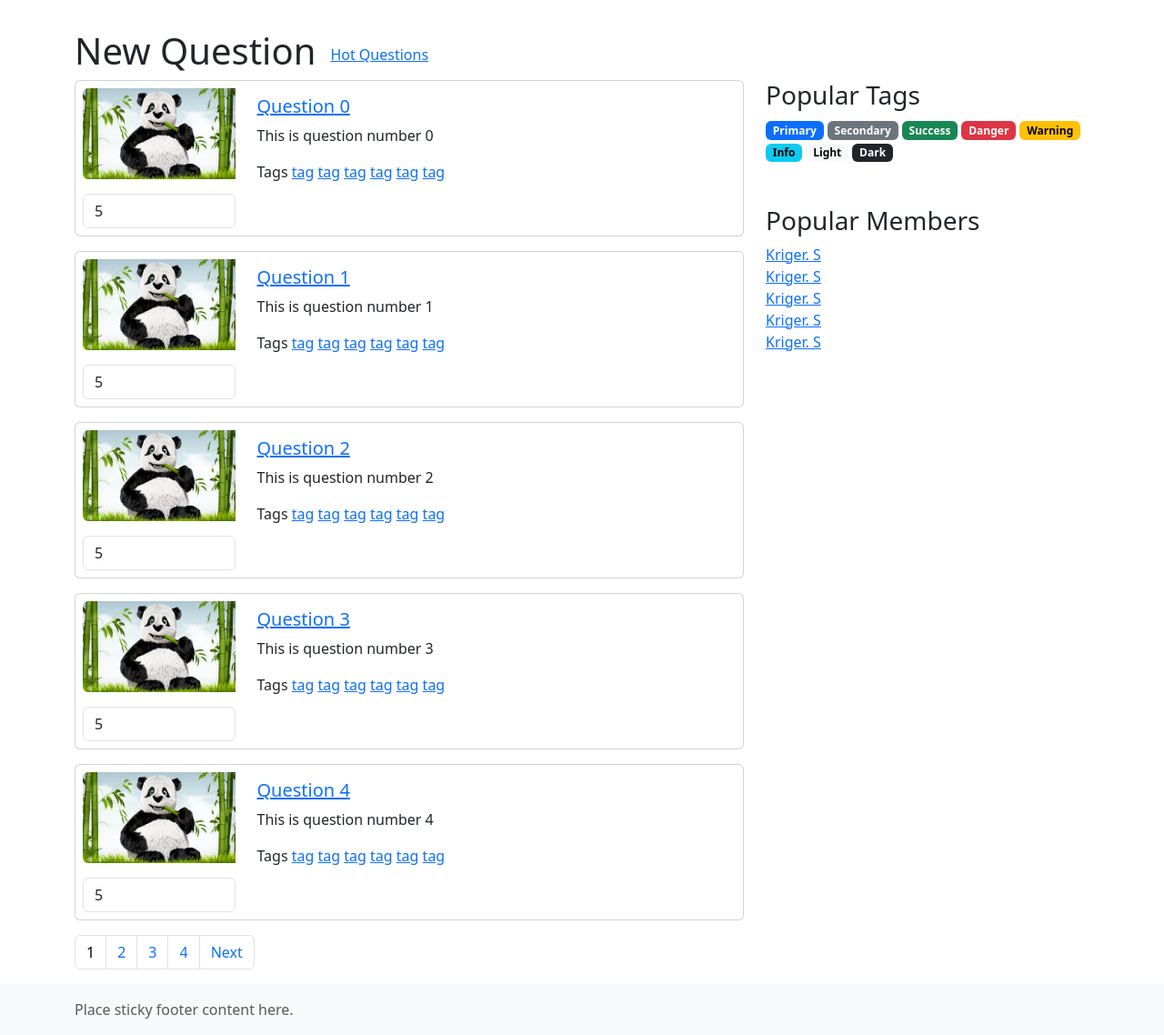
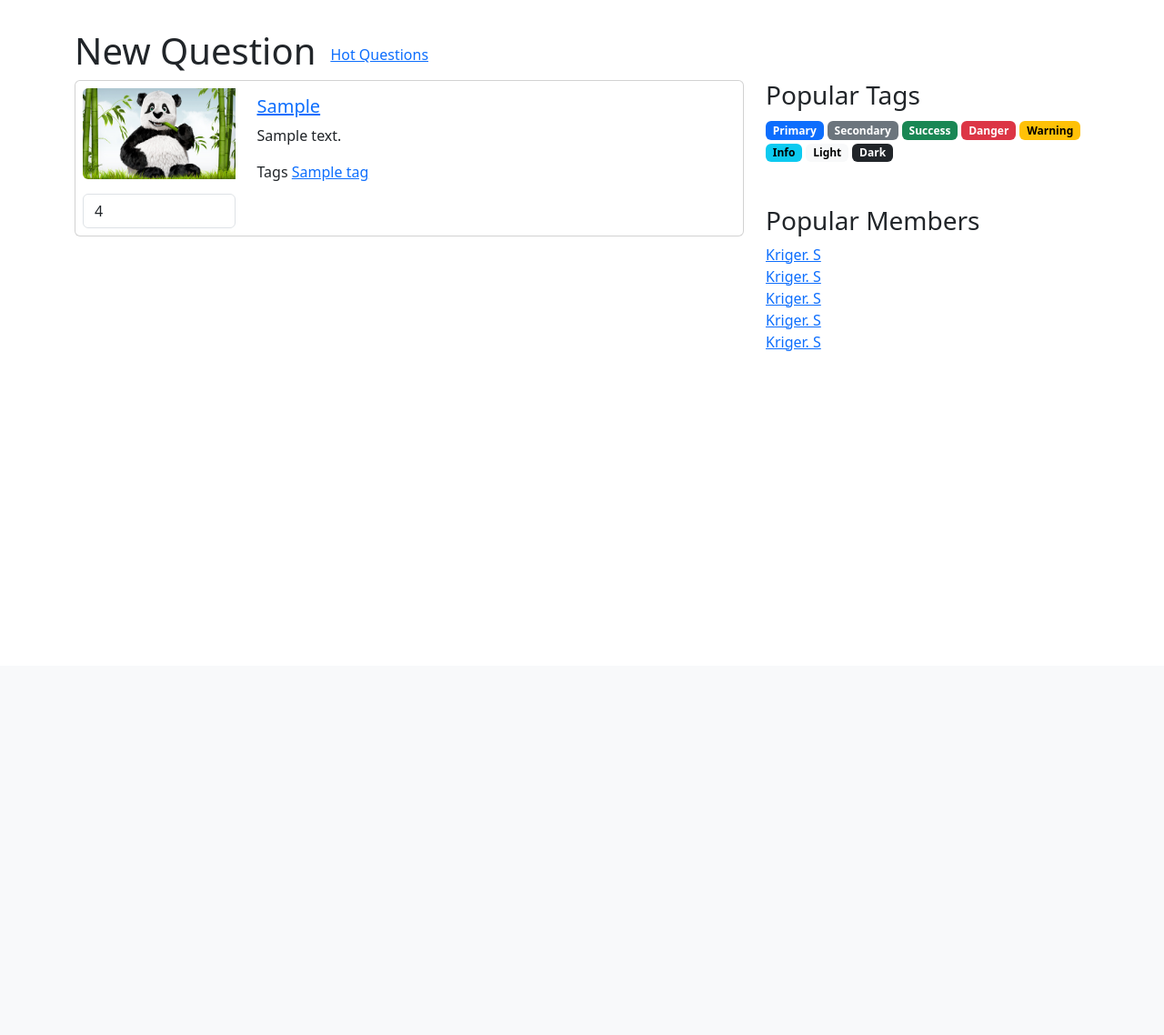
Before and after one commit to MoyStasik/tehno_project, a Django app: page / in a window 1280 px wide. Shown: the part 68-1206 px from the top of the page at 91% size. After the commit the page ends 454 px from the top, so only its background shows below. Run offline with Django 5.2, Linux system fonts and the light colour scheme; tables that the repository leaves empty hold one stand-in row (values such as "Sample post").

Commit message:
Dz3 queries

```diff
--- a/app/models.py
+++ b/app/models.py
@@ -3,19 +3,38 @@ from django.db import models
 
 # Create your models here.
 
+def question_by_id(number):
+    return Question.objects.get(id = number)
+
+def answers_by_question_id(number):
+    return Answer.objects.filter(question = number)
+
+def new_questions():
+    question_list = Question.objects.order_by('-creating_date')
+    return question_list
+
+def hot_100_question():
+    question_list = Question.objects.order_by('-rate')[:100]
+    return question_list
+
+def question_by_tag(name):
+    one_tag = Tag.objects.get(tag_name = name)
+    question_list = Question.objects.filter(tag = one_tag.id)
+    return question_list
+
 class Profile(models.Model):
     nick_name = models.OneToOneField(User, related_name='cur_user', on_delete=models.PROTECT)
+    name = models.CharField(max_length=255, default="")
     avatar = models.ImageField(null=True, blank=True)
     rate = models.IntegerField()
     registration_date = models.DateTimeField(auto_now_add=True)
     updated_at = models.DateTimeField(auto_now = True)
-
-     # def __str__(self):
-     #     return self.nick_name
+    def __str__(self):
+         return self.name
 
 class Tag(models.Model):
-
-    tag_name = models.CharField(max_length=255, default="")
+    id = models.AutoField(auto_created=True,primary_key=True, unique=True)
+    tag_name = models.CharField(max_length=255)
 
     def __str__(self):
         return self.tag_name
@@ -32,6 +51,8 @@ class Question(models.Model):
 
     def __str__(self):
         return self.header
+    # def set_rate(self):
+
 
 class Answer(models.Model):
     STATUS_CHOICES = [("l", "Legit"), ("nl", "Not legit")]
--- a/app/views.py
+++ b/app/views.py
@@ -1,8 +1,11 @@
 from django.core.paginator import Paginator
-from django.http import HttpResponse
+from django.http import HttpResponse, HttpResponseNotFound
 from django.shortcuts import render, redirect
 
 # Create your views here.
+from app.models import Question, question_by_id, answers_by_question_id, Tag, hot_100_question, new_questions, \
+    question_by_tag
+
 QUESTIONS = [
     {
         "id": i,
@@ -20,27 +23,32 @@ def paginate(object_list, request, per_page = 10):
     page_num = request.GET.get('page', 1)
     paginator = Paginator(object_list, per_page )
     page_obj = paginator.page(page_num)
-    return page_obj, Paginator(object_list, per_page)
+    return page_obj
 
 
 def index(request):
     page_count = 5
-    page_obj, paginator = paginate(QUESTIONS, request, page_count)
-    return render(request, "index.html", {"questions": page_obj, "pagin": paginator})
+    quest_pages = new_questions()
+    page_obj = paginate(quest_pages, request, page_count)
+    context ={
+        "page": page_obj,
+    }
+    return render(request, "index.html", context)
 
 def hot(request):
     page_count = 5
-    start = 5
-    page_obj, paginator = paginate(QUESTIONS[start:], request, page_count)
-    return render(request, "hot.html", {"questions": page_obj, "pagin": paginator})
-
-
+    quest = hot_100_question()
+    page_obj = paginate(quest, request, page_count)
+    context = {
+        "page": page_obj,
+    }
+    return render(request, "hot.html", context)
 def question(request, question_id):
-     item = QUESTIONS[question_id]
+     item = question_by_id(question_id)
      page_count = 2
-
-     page_obj, paginator = paginate(ANSWERS, request, page_count)
-     return render(request, "question.html", {"question": item,"questions": page_obj, "answers": page_obj, "pagin": paginator})
+     answers = answers_by_question_id(question_id)
+     page_obj = paginate(answers, request, page_count)
+     return render(request, "question.html", {"question": item, "answers": page_obj})
 
 def login(request):
     return render(request, "login.html")
@@ -59,6 +67,10 @@ def settings(request):
 
 def tag(request, tag_name):
     page_count = 3
-
-    page_obj, paginator = paginate(QUESTIONS, request, page_count)
-    return render(request, "tag.html", {"questions": page_obj,"pagin": paginator, "tag_name": tag_name})
+    questions = question_by_tag(tag_name)
+    page_obj = paginate(questions, request, page_count)
+    context = {
+        "questions": page_obj,
+        "tag_name": tag_name
+    }
+    return render(request, "tag.html", context)
--- a/askme_kriger/settings.py
+++ b/askme_kriger/settings.py
@@ -80,7 +80,7 @@ DATABASES = {
     "default": {
         "ENGINE": "django.db.backends.postgresql",
         "NAME": "django",
-        "USER": "django_admin",
+        "USER": "admin",
         "PASSWORD": "1",
         "HOST": "127.0.0.1",
         "PORT": "5432",
--- a/templates/hot.html
+++ b/templates/hot.html
@@ -9,9 +9,9 @@
             </div>
 
               <div class="col-8">
-                  {% for question in questions%}
-                    {% include "layouts/question.html" with item=question %}
+                  {% for quest in page%}
+                    {% include "layouts/question.html" with item=quest %}
                   {% endfor %}
-                {%include "layouts/pagin.html" with page_obj=questions paginator=pagin%}
+                {%include "layouts/pagin.html" with page_obj=page%}
       </div>
 {% endblock %}
--- a/templates/index.html
+++ b/templates/index.html
@@ -8,9 +8,9 @@
             </div>
 
               <div class="col-8">
-                  {% for question in questions%}
-                    {% include "layouts/question.html" with item=question %}
+                  {% for quest in page %}
+                    {% include "layouts/question.html" with item=quest %}
                   {% endfor %}
-            {%include "layouts/pagin.html" with page_obj=questions paginator=pagin%}
+            {%include "layouts/pagin.html" with page_obj=page%}
       </div>
 {% endblock %}
--- a/templates/layouts/answer.html
+++ b/templates/layouts/answer.html
@@ -6,7 +6,7 @@
           <img src="{% static 'img/img.jpg' %}" class="img-fluid rounded-start h-100 w-100" />
             </div>
             <div class="input-group flex-nowrap">
-              <input type="number" class="form-control" value="5">
+              <input type="number" class="form-control" value={{item.rate}}>
             </div>
             <div class="input-group mt-2">
                   <div class="input-group-text gap-2">
@@ -19,7 +19,7 @@
         <div class="col-9">
           <div class="card-body">
             <p class="card-text">
-                {{item.text}}
+                {{item.content}}
             </p>
             <div class="row">
                 <p class="card-text">This is a wider card with supporting text below as a natural lead-in to additional content. This content is a little bit longer.
--- a/templates/layouts/base.html
+++ b/templates/layouts/base.html
@@ -64,11 +64,11 @@
       </div>
       </div>
 </main>
-  <footer class="p-3 bg-light">
-      <div class="container">
-        <span class="text-muted">Place sticky footer content here.</span>
-      </div>
-    </footer>
+<!--  <footer class="p-3 bg-light">-->
+<!--      <div class="container">-->
+<!--        <span class="text-muted">Place sticky footer content here.</span>-->
+<!--      </div>-->
+<!--    </footer>-->
     <script src="https://cdn.jsdelivr.net/npm/bootstrap@5.3.3/dist/js/bootstrap.bundle.min.js" integrity="sha384-YvpcrYf0tY3lHB60NNkmXc5s9fDVZLESaAA55NDzOxhy9GkcIdslK1eN7N6jIeHz" crossorigin="anonymous"></script>
   </body>
 </html>
--- a/templates/layouts/pagin.html
+++ b/templates/layouts/pagin.html
@@ -4,17 +4,26 @@
     <li class="page-item"><a class="page-link" href="?page={{page_obj.previous_page_number}}">Previous</a></li>
   {% endif %}
     <!-- <li class="page-item">{{page_obj.number}}</li> -->
-    {% if pagin.page_range|length > 1%}
-      {% for i in pagin.page_range%}
-        {%if page_obj.number != i%}
-          <li class="page-item"><a class="page-link" href="?page={{i}}">{{i}}</a></li>
-        {% else %}
-          <li class="page-item"><a class="page-link" href="#" style="color: black">{{i}}</a></li>
-        {% endif %}
-      {% endfor%}
+    {% if page_obj.paginator.page_range|length > 1%}
+
+          {% if not page_obj.has_next%}
+
+            <li class="page-item"><a class="page-link" href="?page={{1}}">{{1}}</a></li>
+            {%if page_obj.number > 1%}
+              <li class="page-item"><a class="page-link" href="#" style="color: black">...</a></li>
+            {% endif %}
+          {% endif %}
+          <li class="page-item"><a class="page-link" href="#" style="color: black">{{page_obj.number}}</a></li>
+
+
     {% endif %}
     {% if page_obj.has_next %}
+    {%if page_obj.number < page_obj.paginator.num_pages%}
+        <li class="page-item"><a class="page-link" href="#" style="color: black">...</a></li>
+      {% endif %}
+      <li class="page-item"><a class="page-link" href="?page={{page_obj.paginator.num_pages}}">{{page_obj.paginator.num_pages}}</a></li>
         <li class="page-item"><a class="page-link" href="?page={{page_obj.next_page_number}}">Next</a></li>
+
     {% endif %}
   </ul>
 </nav>
--- a/templates/layouts/question.html
+++ b/templates/layouts/question.html
@@ -6,26 +6,24 @@
           <img src="{% static 'img/img.jpg' %}" class="img-fluid rounded-start h-100 w-100" />
             </div>
             <div class="input-group flex-nowrap">
-              <input type="number" class="form-control" value="5">
+              <input type="number" class="form-control" value={{item.rate}}>
             </div>
           </div>
         <div class="col-9">
           <div class="card-body">
             <h5 class="card-title">
-                <a href="{% url 'question' item.id %}">{{item.title}}</a>
+                <a href="{% url 'question' item.id %}">{{item.header}}</a>
             </h5>
             <p class="card-text">
-                {{item.text}}
+                {{item.content}}
             </p>
             <div class="row">
                     <div class="col-8">
                         <span>Tags</span>
-                        <a href="/tag">tag</a>
-                        <a href="/tag">tag</a>
-                        <a href="/tag">tag</a>
-                        <a href="/tag">tag</a>
-                        <a href="/tag">tag</a>
-                        <a href="/tag">tag</a>
+
+                        {% for tag in item.tag.values %}
+                            <a href="/tag">{{tag.tag_name}}</a>
+                        {% endfor %}
                     </div>
 
           </div>
--- a/templates/layouts/tags.html
+++ b/templates/layouts/tags.html
@@ -18,7 +18,7 @@
                 {{item.text}}
             </p>
             <div class="row">
-                <a class="col-4" href="{% url 'question' item.id %}">answers (3)</a>
+                <a class="col-4" href="{% url 'question' item.id %}">answers {{item.id}}</a>
                     <div class="col-8">
                         <span>Tags</span>
                         <a href="/tag">tag</a>
--- a/templates/login.html
+++ b/templates/login.html
@@ -21,7 +21,7 @@
         </form>
          <button class="btn btn-outline-success" type="submit" style="margin-left: 127px; width: 100px">Log in!</button>
         <div class="mt-3" style="margin-left: 125px">
-          <a href="/create.html">create new account</a>
+          <a href="/signup">create new account</a>
         </div>
       </div>
 {% endblock %}
--- a/templates/question.html
+++ b/templates/question.html
@@ -14,6 +14,6 @@
               <label for="floatingTextarea2">Enter your answer here.</label>
             </div>
             <button class="btn btn-outline-success mt-4 mb-3" type="submit" style="width: 100px; margin-bottom: 100px">Answer</button>
-            {%include "layouts/pagin.html" with page_obj=questions paginator=pagin%}
+            {%include "layouts/pagin.html" with page_obj=answers%}
         </div>
 {% endblock %}
--- a/templates/tag.html
+++ b/templates/tag.html
@@ -8,9 +8,9 @@
 
       <div class="col-8">
           {% for question in questions%}
-            {% include "layouts/tags.html" with item=question %}
+            {% include "layouts/question.html" with item=question %}
           {% endfor %}
-        {%include "layouts/pagin.html" with page_obj=questions paginator=pagin%}
+        {%include "layouts/pagin.html" with page_obj=questions%}
       </div>
 
 {% endblock %}
```
Also changed, not shown: app/admin.py (+6 -6 lines).
